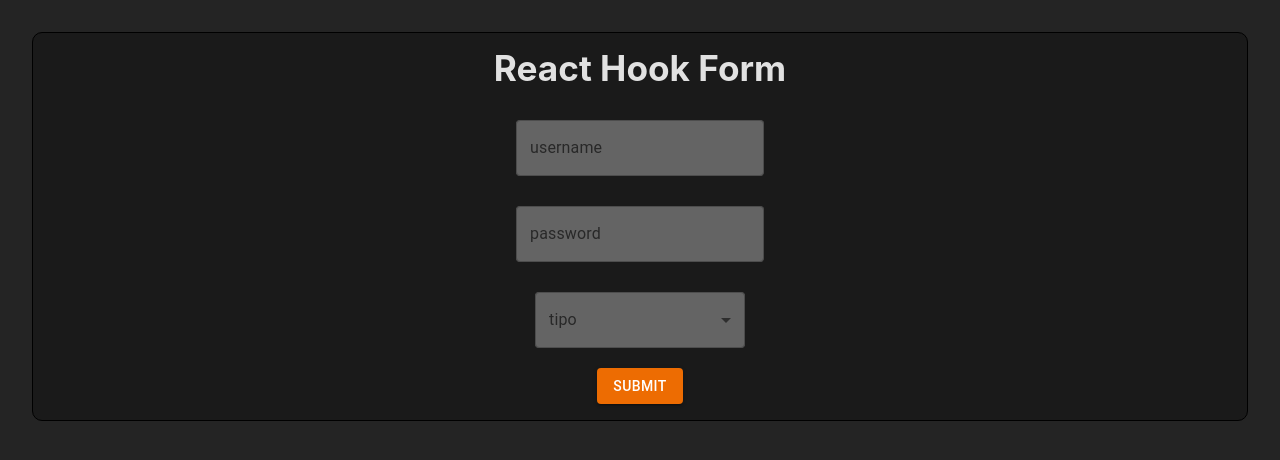
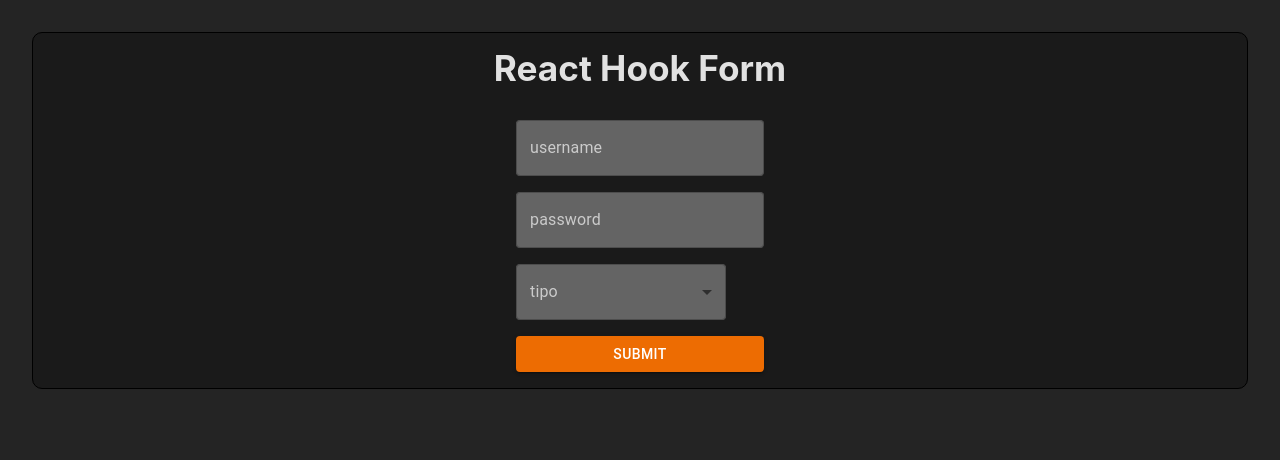
Before and after one commit to PietroSavini/react-hook-form, a React (Vite) app: page / in a window 1280 px wide. Shown: the top 460 px of the page. Built offline with nearby package versions, Linux system fonts and the light colour scheme.

Commit message:
form completed

```diff
--- a/src/App.scss
+++ b/src/App.scss
@@ -5,18 +5,21 @@
   text-align: center;
 }
 
-.form-control{
-  position: relative;
-  width: 250px;
-  margin: 0 auto;
-  z-index: 1;
-  .error{
-    color: red;
-    position: absolute;
-    bottom: -10px;
-    left: 50%;
-    width: 100%;
-    transform: translateX(-50%);
-    z-index: 3;
+form{
+  display: flex;
+  justify-content: center;
+  .css-9ddj71-MuiInputBase-root-MuiOutlinedInput-root{
+    .css-1jy569b-MuiFormLabel-root-MuiInputLabel-root {
+      color: #fff;
+    }
+    &:hover .css-1d3z3hw-MuiOutlinedInput-notchedOutline{
+      border-color: rgb(255, 255, 255);
+    }
+  }
+  .css-1d3z3hw-MuiOutlinedInput-notchedOutline{
+    border-color: #9f9f9f;
+  }
+  .css-14s5rfu-MuiFormLabel-root-MuiInputLabel-root {
+    color: #cbcbcb;
   }
 }
--- a/src/App.tsx
+++ b/src/App.tsx
@@ -1,5 +1,6 @@
 import './App.scss'
 import { Form } from './Components/Form'
+
 
 function App() {
 
@@ -9,7 +10,7 @@ function App() {
       <main>
         <h2>React Hook Form</h2>
 
-        <Form />
+        <Form  />
       </main>
 
     </>
--- a/src/Components/Form.tsx
+++ b/src/Components/Form.tsx
@@ -1,6 +1,7 @@
-import { TextField, MenuItem, Button } from '@mui/material'
-import { useForm } from 'react-hook-form'
+import { TextField, MenuItem, Button, Stack } from '@mui/material'
+import { FieldErrors, useForm  } from 'react-hook-form'
 import { DevTool } from '@hookform/devtools';
+import { useEffect } from 'react';
 
 export const Form = () => {
     type data = {
@@ -10,32 +11,35 @@ export const Form = () => {
     }
 
     const form = useForm<data>();
-    const { register, control, handleSubmit, formState } = form;
-    const { errors } = formState;
+    const { register, control, handleSubmit, formState, reset } = form;
+    const { errors, isSubmitSuccessful } = formState;
+
     const onSubmit = (data:data) =>{
         console.log('form submitted',data);
+
+    }
+    const onError = (errors: FieldErrors<data>) => {
+        console.log("errori: ",errors)
     }
 
+    useEffect(()=>{
+        reset()
+    },[isSubmitSuccessful])
 
   return (
-    <form onSubmit={handleSubmit(onSubmit)} noValidate>
-        <div className="form-control">
-            <TextField {...register("username", {required: "username is required"})} sx={{marginBottom:'10px'}} type='text' label='username' id='username' name='username' />
-            <p className='error'>{errors.username?.message}</p>
-        </div>
-        <br />
-        <div className="form-control">
-            <TextField {...register("password", {required: "password is required"})} sx={{marginBottom:'10px'}} type='password' label='password' id='password' name='password'  />
-            <p className='error'>{errors.password?.message}</p>
-        </div>
-        <br />
+    <form onSubmit={handleSubmit(onSubmit, onError)} noValidate>
+        <Stack spacing={2}>
+        <TextField error={!!errors.username} helperText={errors.username?.message} {...register("username", {required: "username is required"})} sx={{marginBottom:'10px'}} type='text' label='username' id='username' name='username' />
+        <TextField error={!!errors.password} helperText={errors.password?.message} {...register("password", {required: "password is required"})} sx={{marginBottom:'10px'}} type='password' label='password' id='password' name='password'  />
         <TextField {...register("type") } select sx={{width:210}} id='type' name='type' label='tipo'  >
             <MenuItem key={1} value={1}>uno</MenuItem>
             <MenuItem key={2} value={2}>due</MenuItem>
             <MenuItem key={3} value={3}>tre</MenuItem>
         </TextField>
-        <br />
+
         <Button type='submit' sx={{marginTop:'20px', }} color='warning' variant='contained'>submit</Button>
+
+        </Stack >
         <DevTool control={ control }/>
     </form>
   )
--- a/src/index.scss
+++ b/src/index.scss
@@ -16,6 +16,9 @@
   -moz-osx-font-smoothing: grayscale;
 }
 
+.ma{
+  margin: 0 auto;
+}
 
 body {
   margin: 0;
```
Also changed, not shown: src/loginForm.ts (added, +37 -0 lines).
